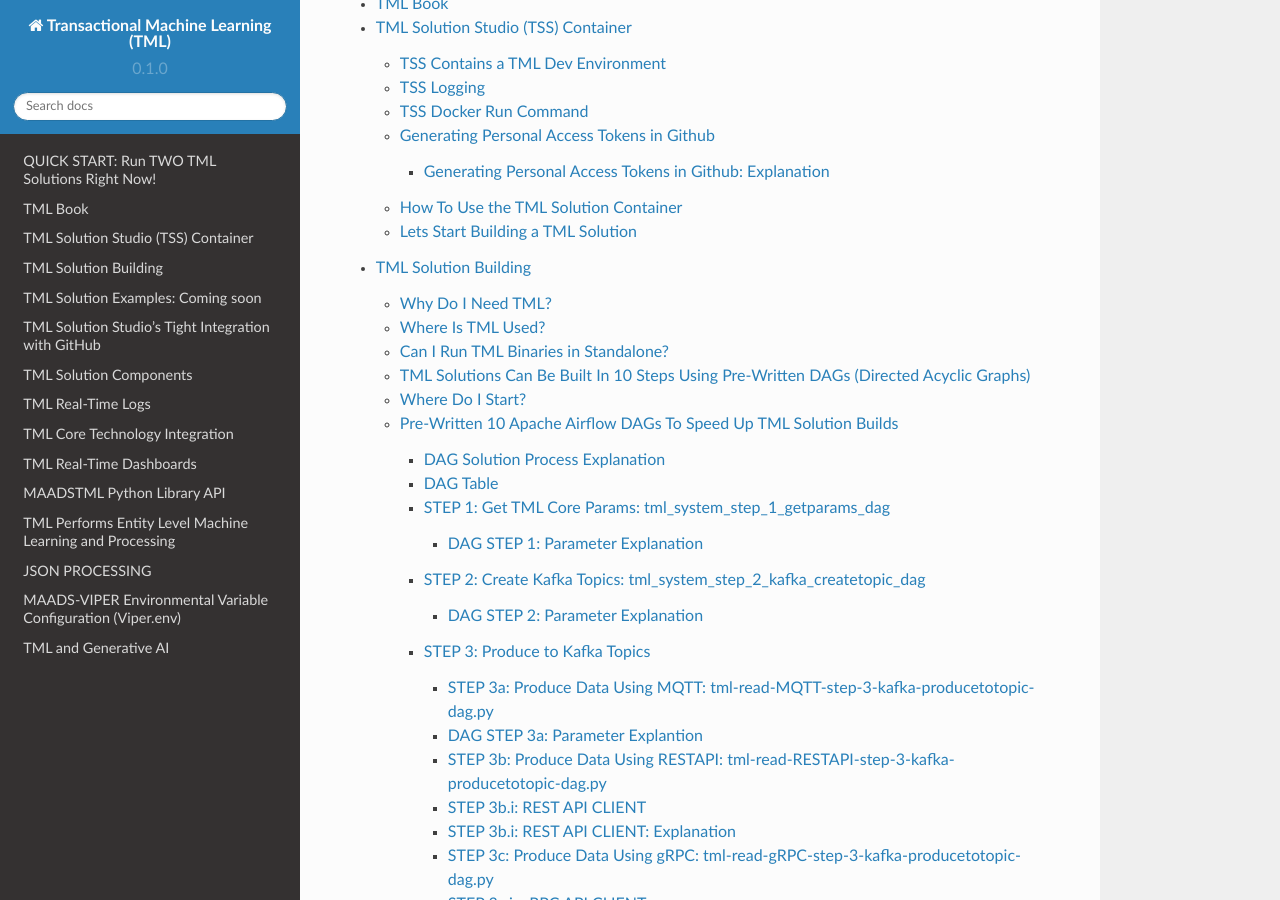
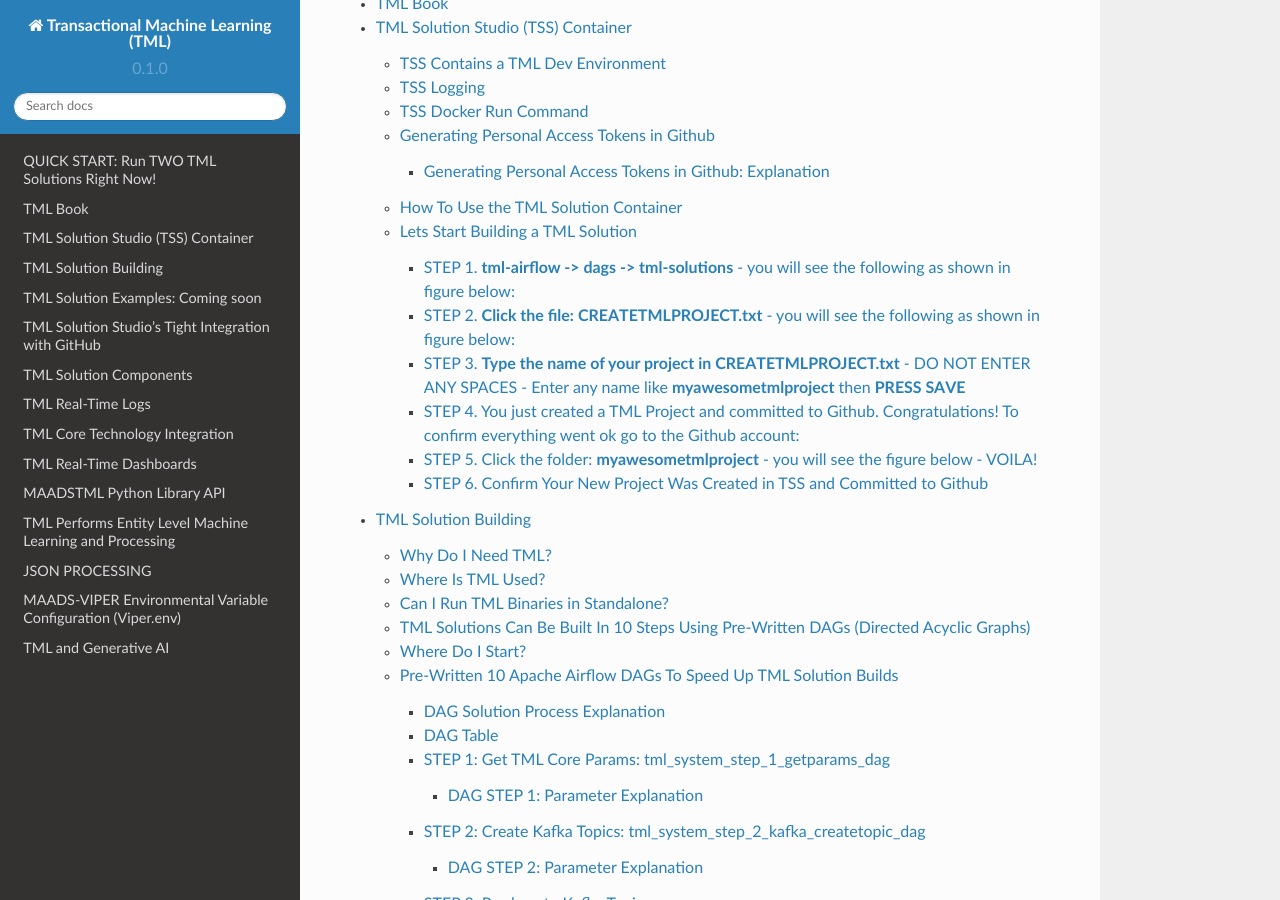
Before and after one commit to smaurice101/readthedocs, a Sphinx documentation site: the page built from docs/source/index.rst, in a window 1280 px wide and 900 px high, scrolled down 2448 px. Built offline with Sphinx 7.4.7 and the Read the Docs theme 2.0.0, drawn with Linux system fonts in a browser that asks for light colours.

Commit message:
Update docker.rst

```diff
--- a/docs/source/docker.rst
+++ b/docs/source/docker.rst
@@ -200,29 +200,37 @@
 
 After you are in the **DAG code editor** you must go into the following folder:
 
-1. **tml-airflow -> dags -> tml-solutions** - you will see the following as shown in figure below:
+STEP 1. **tml-airflow -> dags -> tml-solutions** - you will see the following as shown in figure below:
+^^^^^^^^^^^^^^^^^^^^^^^^^^^^^^^^^^^^^^^^^^^^^^^^^^^^^^^^^^^
 
    .. figure:: sol1.png
 
-2. **Click the file: CREATETMLPROJECT.txt** - you will see the following as shown in figure below:
+STEP 2. **Click the file: CREATETMLPROJECT.txt** - you will see the following as shown in figure below:
+^^^^^^^^^^^^^^^^^^^^^^^^^^^^^^^^^^^^^^^^^^^^^^^^^^^^^^^^^^^^^^
 
    .. figure:: sol2.png
 
-3. **Type the name of your project in CREATETMLPROJECT.txt** - DO NOT ENTER ANY SPACES - Enter any name like **myawesometmlproject** then **PRESS SAVE**
+STEP 3. **Type the name of your project in CREATETMLPROJECT.txt** - DO NOT ENTER ANY SPACES - Enter any name like **myawesometmlproject** then **PRESS SAVE**
+^^^^^^^^^^^^^^^^^^^^^^^^^^^^^^^^^^^^^^^^^^^^^^
 
    .. figure:: sol3.png
 
-4. You just created a TML Project and committed to Github. Congratulations!  To confirm everything went ok go to the Github account:
+STEP 4. You just created a TML Project and committed to Github. Congratulations!  To confirm everything went ok go to the Github account:
+^^^^^^^^^^^^^^^^^^^^^^^^^^^^^^^^^^^^^^^^^^^^^^^^^^^^^^^^^^^^
 
    i.e. **/raspberrypi/tml-airflow/dags/tml-solutions/** you should see a folder for **myawesometmlproject**
 
    .. figure:: sol4.png
 
-5. Click the folder: **myawesometmlproject** - you will see the figure below - VOILA!
+STEP 5. Click the folder: **myawesometmlproject** - you will see the figure below - VOILA!
+^^^^^^^^^^^^^^^^^^^^^^^^^^^^^^^^^^^^^^^^^^^^^^^^^^^^^^^
 
    .. figure:: sol5.png
 
-6. To confirm the new DAGs for **myawesometmlproject** were created properly, in TSS click DAGs (top menu item), enter a filter: myawesometmlproject Click Enter.  You should see all your DAGs (note if they don't show up just wait 30 seconds or so) - you should see figure below:
+STEP 6. Confirm Your New Project Was Created in TSS and Committed to Github
+^^^^^^^^^^^^^^^^^^^^^^^^^^^^^^^^^^^^^^
+
+To confirm the new DAGs for **myawesometmlproject** were created properly, in TSS click DAGs (top menu item), enter a filter: myawesometmlproject Click Enter.  You should see all your DAGs (note if they don't show up just wait 30 seconds or so) - you should see figure below:
 
    .. figure:: sol6.png
 
@@ -246,6 +254,11 @@
 
 .. figure:: sol8.png
 
-Here are you new DAGs:
+Here are your new DAGs:
 
 .. figure:: sol9.png
+
+.. tip::
+   Check the logs for status updates.
+
+.. figure:: sol10.png
```
